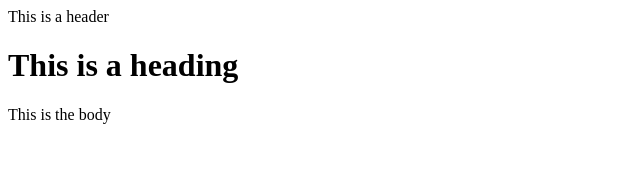
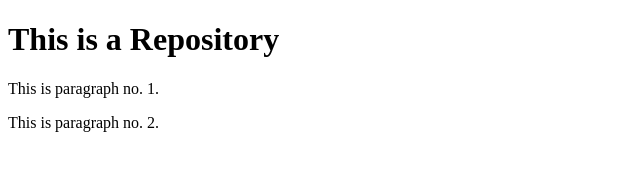
Before and after one commit to UsmanAhmad4146/TestReprository__02, a plain HTML site: page index.html in a window 1280 px wide. Shown: the whole page, without its empty margins (0-640 px from the left). Drawn offline with Linux system fonts and the light colour scheme.

Commit message:
Change the file index.html

```diff
--- a/index.html
+++ b/index.html
@@ -1,5 +1,13 @@
-<html>
-    <header>This is a header</header>
-    <h1>This is a heading</h1>
-    <body>This is the body</body>
+<!DOCTYPE html>
+<html lang="en">
+<head>
+    <meta charset="UTF-8">
+    <meta name="viewport" content="width=device-width, initial-scale=1.0">
+    <title>Document</title>
+</head>
+<body>
+    <h1>This is a Repository</h1>
+    <p>This is paragraph no. 1.</p>
+    <p>This is paragraph no. 2.</p>
+</body>
 </html>
```
